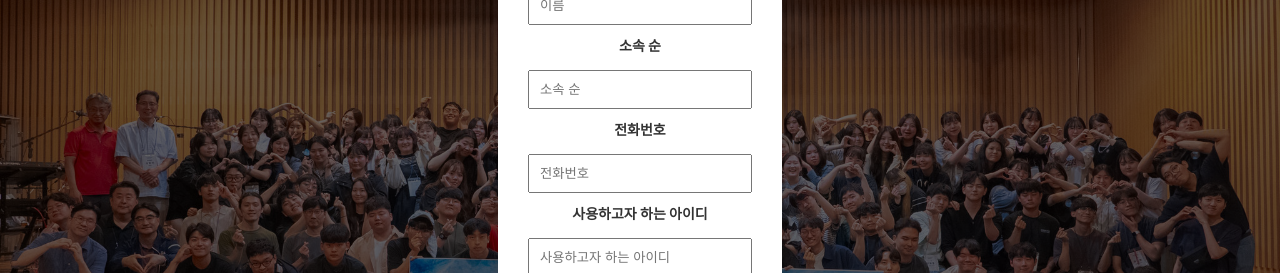
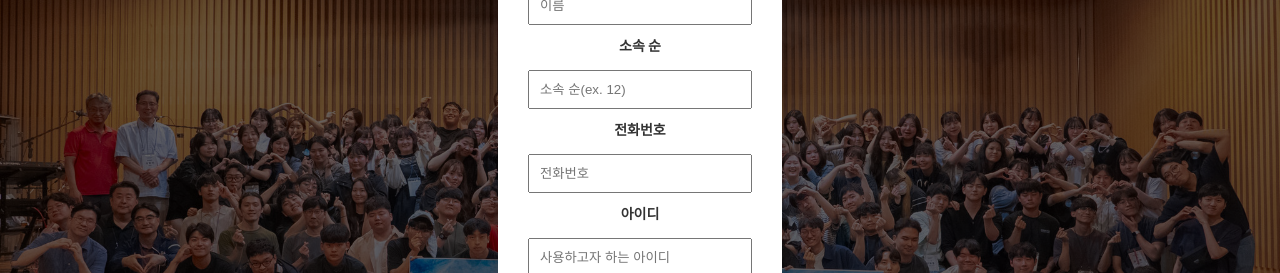
Before and after one commit to jknadan/joseph, a React (Create React App) app: page /register in a window 1280 px wide. Shown: the part 269-542 px from the top of the page. Built offline with nearby package versions, Linux system fonts and the light colour scheme.

Commit message:
[bugFix]: sideBar Fix

```diff
--- a/src/RegisterPage.js
+++ b/src/RegisterPage.js
@@ -54,7 +54,7 @@ export default function RegisterPage() {
         <input
           id="group"
           type="text"
-          placeholder="소속 순"
+          placeholder="소속 순(ex. 12)"
           value={group}
           onChange={(e) => setGroup(e.target.value)}
           className="register-input"
@@ -72,7 +72,7 @@ export default function RegisterPage() {
         />
 
         {/* 사용자 이름 입력 필드 */}
-        <label htmlFor="username">사용하고자 하는 아이디</label>
+        <label htmlFor="username">아이디</label>
         <input
           id="username"
           type="text"
--- a/src/sideBar.css
+++ b/src/sideBar.css
@@ -36,7 +36,7 @@
   .menu-button {
     position: fixed;
     top: 13px;
-    right: 20px;
+    /* right: 20px; */
     background: none;
     border: none;
     color: black;
```
